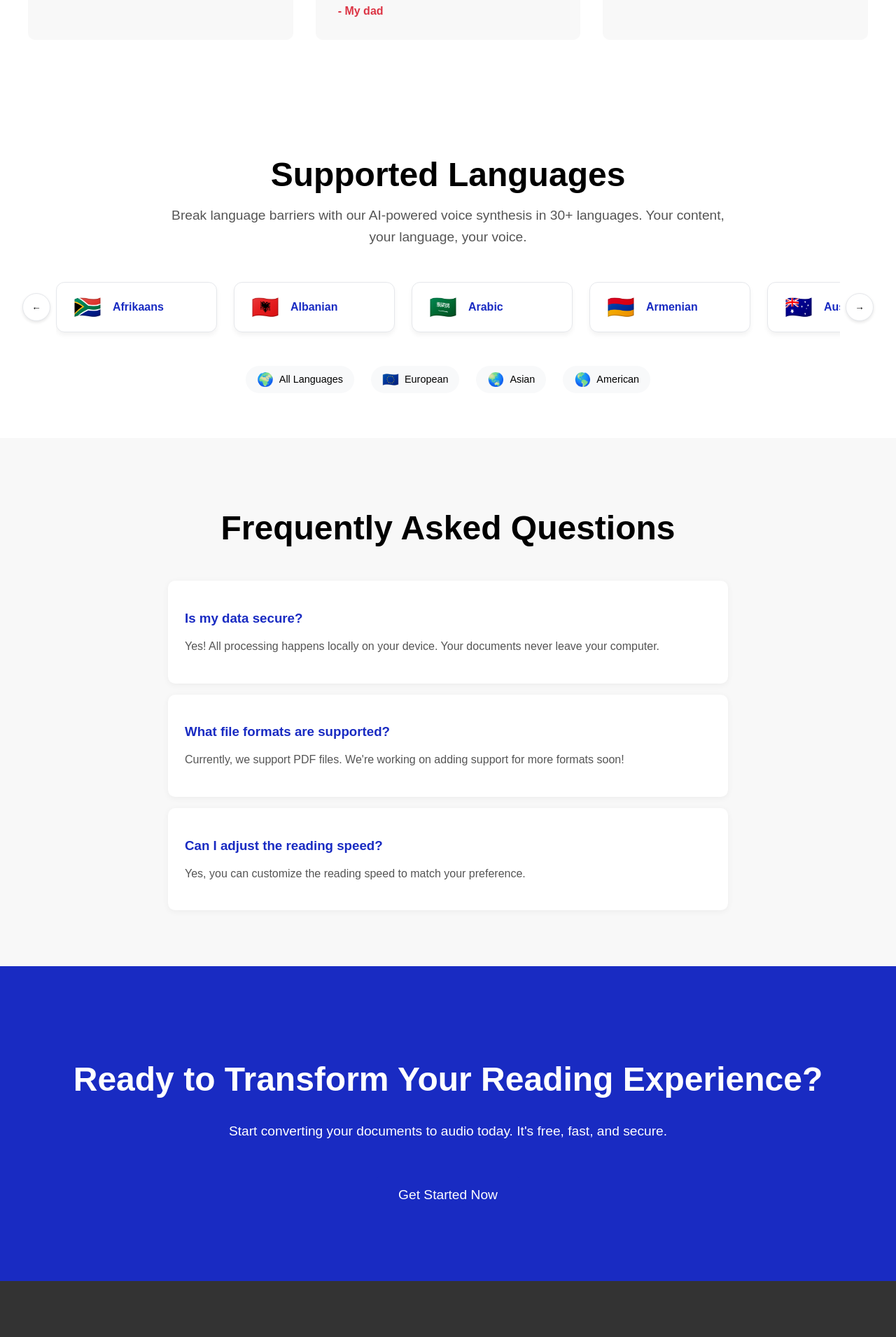
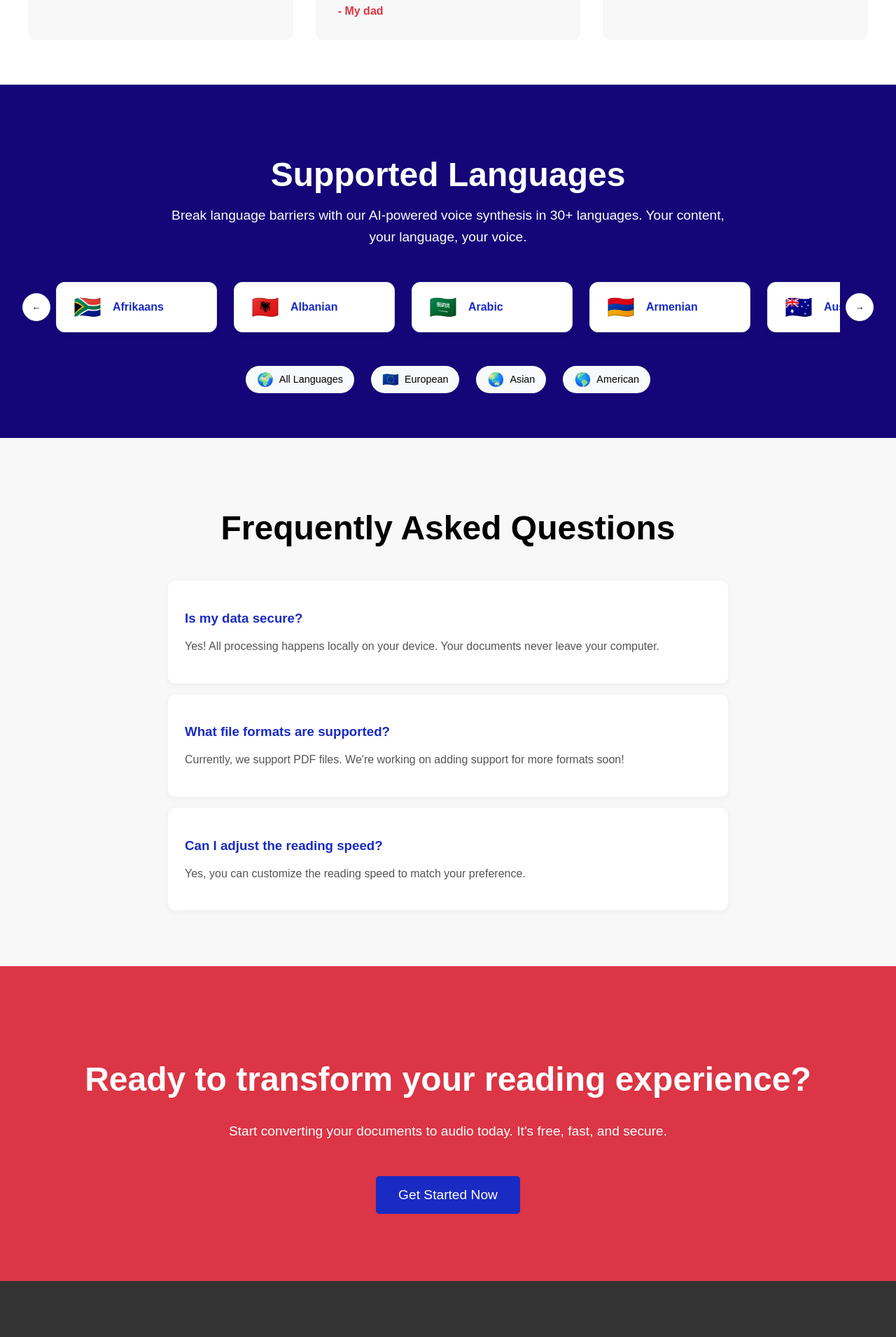
Before and after one commit to irinavasilescu/doc-to-audio, a React (Create React App) app: page / in a window 1280 px wide. Shown: the part 2289-4200 px from the top of the page at 70% size. Built offline with nearby package versions, Linux system fonts and the light colour scheme.

Commit message:
modify Primary and Secondary button states

```diff
--- a/src/Landing.js
+++ b/src/Landing.js
@@ -48,7 +48,7 @@ const PrimaryButton = styled.button`
   transition: background-color 0.3s;
 
   &:hover {
-    background-color: #60A0C0;
+    background-color: #150578;
   }
 `;
 
@@ -58,9 +58,9 @@ const SecondaryButton = styled(PrimaryButton)`
   border: 1px solid #192BC2;
 
   &:hover {
-    background-color: #D0EEF9;
-    color: #307090;
-    border-color: #307090;
+    background-color: #150578;
+    border: 1px solid #150578;
+    color: #FFFFFF;
   }
 `;
 
@@ -345,16 +345,24 @@ const FAQItem = styled.div`
 
 const CTASection = styled.section`
   padding: 6rem 2rem;
-  background-color: #192BC2;
+  background-color: #DC3545;
   text-align: center;
   color: #FFFFFF;
 `;
 
 const LanguagesSection = styled.section`
   padding: 4rem 2rem;
-  background-color: #FFFFFF;
+  background-color: #150578;
   text-align: center;
   position: relative;
+
+  h1 {
+    color: #FFFFFF;
+  }
+
+  p {
+    color: #FFFFFF;
+  }
 `;
 
 const LanguagesContainer = styled.div`
@@ -698,7 +706,7 @@ const Landing = () => {
 
       <CTASection>
         <MainTitle style={{ fontSize: '3rem', marginBottom: '2rem', color: '#FFFFFF' }}>
-          Ready to Transform Your Reading Experience?
+          Ready to transform your reading experience?
         </MainTitle>
         <MainSubtitle style={{ color: '#FFFFFF', marginBottom: '3rem' }}>
           Start converting your documents to audio today. It's free, fast, and secure.
```
